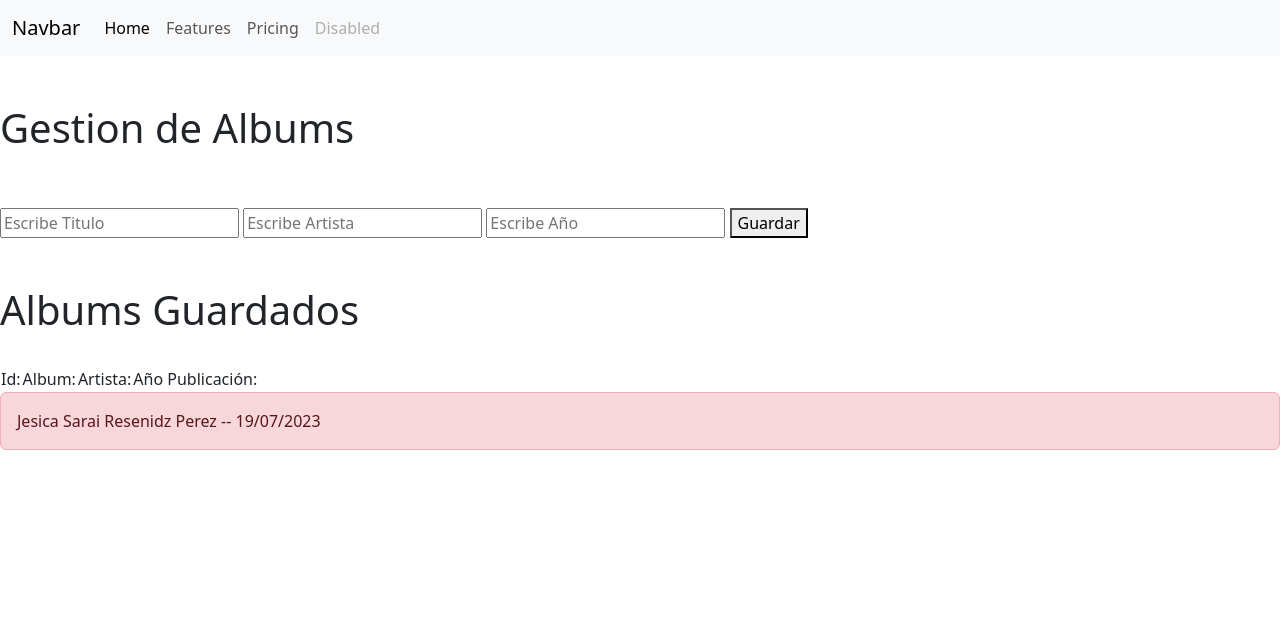
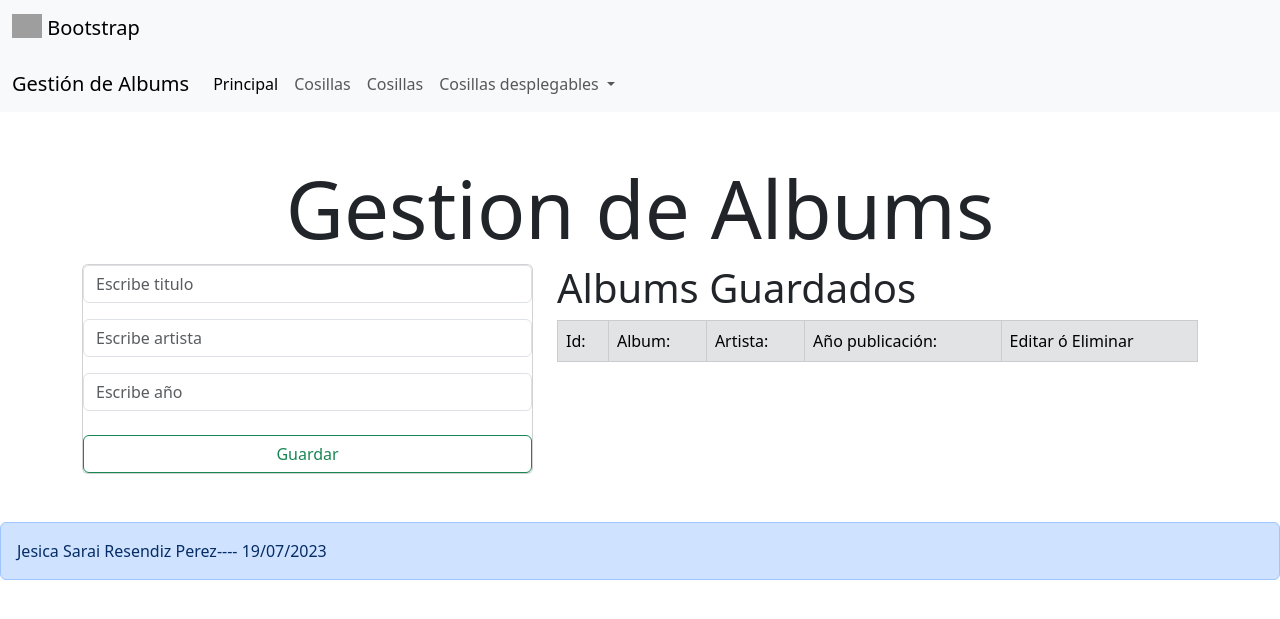
Before and after one commit to JESICA26/POO181, a Flask app: page / in a window 1280 px wide. Shown: the top 619 px of the page. Run offline with Flask 3, Linux system fonts and the light colour scheme; data that the repository does not hold is empty; some libraries are stand-ins or nearby versions; grey boxes are pictures that could not be loaded.

Commit message:
Actividad finalizada
Actividad finalizada 9

```diff
--- a/Practica5/app.py
+++ b/Practica5/app.py
@@ -1,91 +1,91 @@
-#Importacion del framework
-from flask import Flask, render_template, request, redirect, url_for, flash
+# Importacion de framework -------------------------------------------
+from flask import Flask,render_template,request,redirect,url_for,flash
+# Importacion de MySQL con FLASK
 from flask_mysqldb import MySQL
 
-#Inicializacion del Servidor
-app=Flask(__name__)
+# Inicialización del APP ó servidor ----------------------------------
+app= Flask(__name__)
 
-#Configuracion de la conexion
+# Conexion de la base de datos ---------------------------------------
 app.config['MYSQL_HOST']='localhost'
-app.config['MYSQL_USER']='root'
-app.config['MYSQL_PASSWORD']=''
-app.config['MYSQL_DB']='dbflask'
+app.config['MYSQL_USER']='root' # Usuario de MySQL
+app.config['MYSQL_PASSWORD']=''  # Contraseña MySQL
+app.config['MYSQL_DB']='dbflask'  # Nombre de la base de datos
 app.secret_key='mysecretkey'
-mysql=MySQL(app)
+mysql= MySQL(app)
 
-#Declaracion de la ruta http://localhost:5000
+# Declaración de las rutas hhtp://localhost:5000 ---------------------
+
+  # Ruta principal -------------
 @app.route('/')
 def index():
-    consulta= mysql.connect.cursor()
-    consulta.execute('select * from Albums')
-    conAlbums= consulta.fetchall()
-    #print(conAlbums)
-    return render_template('index.html', albums = conAlbums)
+    CC= mysql.connection.cursor()
+    CC.execute('select * from albums')
+    conAlbums= CC.fetchall()
+    print(conAlbums)
+    return render_template('index.html', listalbums=conAlbums)
 
-#Ruta http://localhost:5000/guardar tipo POST para insert
-@app.route('/guardar', methods=['POST'])
+# ruta http:localhost:500/guardar tipo POST para Insert
+@app.route('/guardar', methods=['POST'] )
 def guardar():
     if request.method == 'POST':
+    #Pasamos a variables el contenido de los input
+        Vtitulo= request.form['txtTitulo']
+        Vartista= request.form['txtArtista']
+        Vanio= request.form['txtAnio']
+        print(Vtitulo,Vartista,Vanio)
 
-        #pasamos a variables el contenido de los input
-        vtitulo= request.form['txtTitulo']
-        vartista= request.form['txtArtista']
-        vanio= request.form['txtAnio']
-        #print(titulo,artista,anio)
+        if Vtitulo == "" or Vartista== "" or Vanio == "":
+            flash('No puedes enviar campos vacios')
+            return redirect(url_for('index'))
+        else:
+            #Conectar y ejecutar el insert
+            CS = mysql.connection.cursor()
+            CS.execute('insert into albums(titulo,artista,anio) values (%s,%s,%s)',(Vtitulo,Vartista,Vanio))
+            mysql.connection.commit()
+            flash('El album fue agregado correctamente')
+            return redirect(url_for('index'))
 
-        #Conectar y ejecutar el insert
-        cs = mysql.connection.cursor()
-        cs.execute('insert into Albums(titulo,artista,anio) values (%s,%s,%s)', (vtitulo,vartista,vanio))
+@app.route('/editar/<id>')
+def editar(id):
+    cursorId = mysql.connection.cursor()
+    cursorId.execute('select * from albums where id= %s',(id,))
+    consulId = cursorId.fetchone()
+    return render_template('editarAlbum.html', album = consulId)
+
+@app.route('/actualizar/<id>', methods=['POST'])
+def actualizar(id):
+    if request.method == 'POST':
+        #Pasamos a variables el contenido de los input
+        Vartitulo= request.form['txtTitulo']
+        Vartista= request.form['txtArtista']
+        Varanio= request.form['txtAnio']
+
+        curAct = mysql.connection.cursor()
+        curAct.execute('update albums set titulo= %s, artista= %s, anio= %s where id= %s', (Vartitulo,Vartista,Varanio,id))
         mysql.connection.commit()
 
-    flash('El album fue agregado correctamente')
-    return redirect(url_for('index'))
-
-@app.route('/editar/<string:id>')
-def editar(id):
-    cursoId=mysql.connection.cursor()
-    cursoId.execute('select * from Albums where id= %s',(id))
-    consulId= cursoId.fetchone()
-    print(consulId)
-    flash('El album fue actualizado correctamente')
-    return render_template('editarAlbum.html',album=consulId)
-
-@app.route('/update/<id>', methods=['POST'])
-def update(id):
-   if request.method == 'POST':
-    varTitulo= request.form['txtTitulo']
-    varArtista= request.form['txtArtista']
-    varAnio= request.form['txtAnio']
-    curAct= mysql.connection.cursor()
-    curAct.execute('update Albums set titulo= %s,artista= %s, anio= %s  where id= %s',(varTitulo,varArtista,varAnio,id))
-    mysql.connection.commit()
-
-
-    flash('Se actualizo el Album'+varTitulo)
+    flash('El album se actualizo correctamente')
     return redirect(url_for('index'))
 
 @app.route('/eliminar/<id>')
+def borrar(id):
+    cursorId = mysql.connection.cursor()
+    cursorId.execute('select * from albums where id= %s',(id,))
+    consulId = cursorId.fetchone()
+    return render_template('eliminarAlbum.html', album = consulId)
+
+@app.route('/borrar/<id>', methods=['POST'])
 def eliminar(id):
-    cursorId=mysql.connection.cursor()
-    cursorId.execute('select * from Albums where id=%s',(id,))
-    consId = cursorId.fetchone()
-    return render_template('borraralbum.html', album= consId)
+    if request.method == 'POST':
 
-@app.route('/delete/<id>',methods=['POST'])
-def actualizar(id):
-    if request.method == 'POST':
-        varTitulo = request.form['txtTitulo']
+        cursorAct = mysql.connection.cursor()
+        cursorAct.execute('delete from albums where id= %s',(id,))
+        mysql.connection.commit()
 
-        curAct = mysql.connection.cursor()
-        curAct.execute('delete from Albums where id=%s',(id))
-        mysql.connection.commit()
-    flash('Se borró el Album '+varTitulo)
+    flash('Se elimino el album correctamente')
     return redirect(url_for('index'))
 
-
-
-
-
-#Ejecucion de nuestro programa
+# Ejecución de Servidor en el Puerto 5000 ----------------------------
 if __name__ == '__main__':
-    app.run(port=5000, debug=True)
+    app.run(port=5000,debug=True)
--- a/Practica5/templates/index.html
+++ b/Practica5/templates/index.html
@@ -1,65 +1,66 @@
+{% extends 'plantilla.html' %}
 
+{% block body %}
+    <div class="mt-5">
+        <h1 class="display-1 text-center">Gestion de Albums</h1>
+    </div>
 
-{% extends 'plantilla.html' %}
-{% block body %}
-
-    <br>
-    <br>
-    <h1>Gestion de Albums</h1>
-    <br>
-
-    {% with mensajes= get_flashed_messages() %}
-        {%if mensajes %}
-            {% for msj in mensajes %}
+    {% with mensajes= get_flashed_messages()%}
+        {%if mensajes%}
+            {%for msj in mensajes%}
             <h3> {{msj}} </h3>
             {% endfor %}
         {% endif %}
-    {% endwith %}
-    <br>
+    {% endwith%}
 
+    <div class="container">
+        <div class="row">
+            <div class="col-md-5">
+                <div class=" card card--body mb-5">
                     <form action="/guardar" method="POST">
-        <input type="text" name="txtTitulo" placeholder="Escribe Titulo">
-        <input type="text" name="txtArtista" placeholder="Escribe Artista">
-        <input type="number" name="txtAnio" placeholder="Escribe Año">
-
-        <button type="submit">Guardar</button>
-
+                        <div class="mb-3">
+                            <input type="text" class="form-control" name="txtTitulo" placeholder="Escribe titulo">
+                        </div>
+                        <div class="mb-3">
+                            <input type="text" class="form-control" name="txtArtista" placeholder="Escribe artista">
+                        </div>
+                        <div class="mb-3">
+                            <input type="number" class="form-control" name="txtAnio" placeholder="Escribe año">
+                        </div>
+                        <div class="d-grid gap-2">
+                            <button type="submit" class="btn btn-outline-success mt-2">Guardar</button>
+                        </div>
                     </form>
-
-<br>
-<br>
-
-
-<h1>Albums Guardados</h1>
-<br>
-<table>
+                </div>
+            </div>
+            <div class="col-md-7 mb-5">
+                <h1> Albums Guardados</h1>
+                <table class="table table-primary table-bordered border-primary">
                     <thead>
-        <tr>
-            <td>Id: </td>
-            <td>Album: </td>
-            <td>Artista: </td>
-            <td>Año Publicación: </td>
+                        <tr class="table-secondary">
+                            <td> Id: </td>
+                            <td> Album: </td>
+                            <td> Artista: </td>
+                            <td> Año publicación:</td>
+                            <td> Editar ó Eliminar</td>
                         </tr>
                     </thead>
-
-
                     <tbody>
-        {% for alb in albums %}
+                        {% for alb in listalbums%}
                             <tr>
-            <td>{{alb.0}} </td>
-            <td>{{alb.1}} </td>
-            <td>{{alb.2}} </td>
-            <td>{{alb.3}} </td>
+                                <td>{{alb.0}}</td>
+                                <td>{{alb.1}}</td>
+                                <td>{{alb.2}}</td>
+                                <td>{{alb.3}}</td>
                                 <td>
-                <a href=/update/{{alb.0}}>Editar</a>
-                <a href=/delete/{{alb.0}}>Borrar</a>
+                                    <a href=/editar/{{alb.0}} class="btn btn-warning"> <i class="bi bi-pencil-fill"></i> </a>
+                                    <a href=/eliminar/{{alb.0}} class="btn btn-danger"> <i class="bi bi-trash3-fill"></i> </a>
                                 </td>
                             </tr>
                         {%endfor%}
-
                     </tbody>
-
                 </table>
-
-
+            </div><!--col-md-7-->
+        </div> <!--row-->
+    </div><!--conteiner-->
 {% endblock %}
--- a/Practica5/templates/plantilla.html
+++ b/Practica5/templates/plantilla.html
@@ -1,35 +1,54 @@
 <!DOCTYPE html>
-<html lang="en">
 <head>
     <meta charset="UTF-8">
     <meta name="viewport" content="width=device-width, initial-scale=1.0">
+    <link href="https://cdn.jsdelivr.net/npm/bootstrap@5.3.0/dist/css/bootstrap.min.css" rel="stylesheet" integrity="sha384-9ndCyUaIbzAi2FUVXJi0CjmCapSmO7SnpJef0486qhLnuZ2cdeRhO02iuK6FUUVM" crossorigin="anonymous">
+    <link rel="stylesheet" href="https://cdn.jsdelivr.net/npm/bootstrap-icons@1.10.5/font/bootstrap-icons.css">
+    <title>Soy la plantilla</title>
 
 
-<link href="https://cdn.jsdelivr.net/npm/bootstrap@5.3.0/dist/css/bootstrap.min.css" rel="stylesheet" integrity="sha384-9ndCyUaIbzAi2FUVXJi0CjmCapSmO7SnpJef0486qhLnuZ2cdeRhO02iuK6FUUVM" crossorigin="anonymous">
-<title>Soy la plantilla</title>
+
+    <nav class="navbar bg-body-tertiary">
+      <div class="container-fluid">
+        <a class="navbar-brand" href="#">
+          <img src="/docs/5.3/assets/brand/bootstrap-logo.svg" alt="Logo" width="30" height="24" class="d-inline-block align-text-top">
+          Bootstrap
+        </a>
+      </div>
+    </nav>
+
+
+
 
 </head>
+
 <body>
-
     <nav class="navbar navbar-expand-lg bg-body-tertiary">
         <div class="container-fluid">
-          <a class="navbar-brand" href="#">Navbar</a>
-          <button class="navbar-toggler" type="button" data-bs-toggle="collapse" data-bs-target="#navbarNav" aria-controls="navbarNav" aria-expanded="false" aria-label="Toggle navigation">
+          <a class="navbar-brand" href="#">Gestión de Albums</a>
+          <button class="navbar-toggler" type="button" data-bs-toggle="collapse" data-bs-target="#navbarNavDropdown" aria-controls="navbarNavDropdown" aria-expanded="false" aria-label="Toggle navigation">
             <span class="navbar-toggler-icon"></span>
           </button>
-          <div class="collapse navbar-collapse" id="navbarNav">
+          <div class="collapse navbar-collapse" id="navbarNavDropdown">
             <ul class="navbar-nav">
               <li class="nav-item">
-                <a class="nav-link active" aria-current="page" href="#">Home</a>
+                <a class="nav-link active" aria-current="page" href="#">Principal</a>
               </li>
               <li class="nav-item">
-                <a class="nav-link" href="#">Features</a>
+                <a class="nav-link" href="#">Cosillas</a>
               </li>
               <li class="nav-item">
-                <a class="nav-link" href="#">Pricing</a>
+                <a class="nav-link" href="#">Cosillas</a>
               </li>
-              <li class="nav-item">
-                <a class="nav-link disabled">Disabled</a>
+              <li class="nav-item dropdown">
+                <a class="nav-link dropdown-toggle" href="#" role="button" data-bs-toggle="dropdown" aria-expanded="false">
+                  Cosillas desplegables
+                </a>
+                <ul class="dropdown-menu">
+                  <li><a class="dropdown-item" href="#">Action</a></li>
+                  <li><a class="dropdown-item" href="#">Another action</a></li>
+                  <li><a class="dropdown-item" href="#">Something else here</a></li>
+                </ul>
               </li>
             </ul>
           </div>
@@ -38,15 +57,13 @@
 
     {% block body %}
 
-    {% endblock  %}
+    {% endblock %}
 
-    <div class="alert alert-danger" role="alert">
-        Jesica Sarai Resenidz Perez -- 19/07/2023
+    <div class="alert alert-primary" role="alert">
+        Jesica Sarai Resendiz Perez---- 19/07/2023
       </div>
 
+    <script src="https://cdn.jsdelivr.net/npm/bootstrap@5.3.0/dist/js/bootstrap.bundle.min.js" integrity="sha384-geWF76RCwLtnZ8qwWowPQNguL3RmwHVBC9FhGdlKrxdiJJigb/j/68SIy3Te4Bkz" crossorigin="anonymous"></script>
+</body>
 
-
-    <script src="https://cdn.jsdelivr.net/npm/bootstrap@5.3.0/dist/js/bootstrap.bundle.min.js" integrity="sha384-geWF76RCwLtnZ8qwWowPQNguL3RmwHVBC9FhGdlKrxdiJJigb/j/68SIy3Te4Bkz" crossorigin="anonymous"></script>
-
-</body>
 </html>
```
Also changed, not shown: Practica5/templates/editarAlbum.html (+25 -10 lines), Practica5/templates/eliminarAlbum.html (added, +19 -0 lines). Lines whose indentation alone changed are shown as unchanged.
